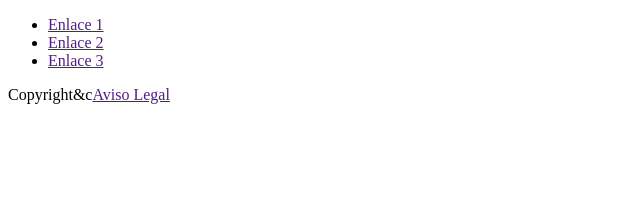
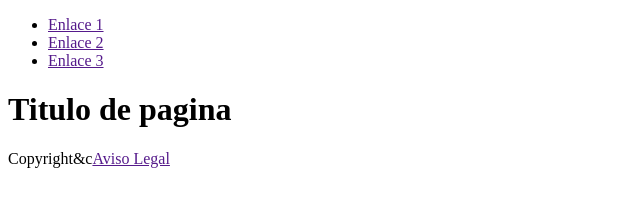
Before and after one commit to MS2020-ms/pruebagit, a plain HTML site: page prueba1.html in a window 1280 px wide. Shown: the whole page, without its empty margins (0-640 px from the left). Drawn offline with Linux system fonts and the light colour scheme.

Commit message:
Contenido con un titulo de pagina

```diff
--- a/prueba1.html
+++ b/prueba1.html
@@ -21,9 +21,13 @@
        </nav>
    </header>
 
+<!--   contenido con un pie de pagina principal-->
+
+<main>
+    <h1>Titulo de pagina</h1>
+</main>
 
 <!--   Pie de pagina con copyright y enlace a aviso legal-->
-
 
   <footer>
       <p>Copyright&c<a href="">Aviso Legal</a></p>
```
